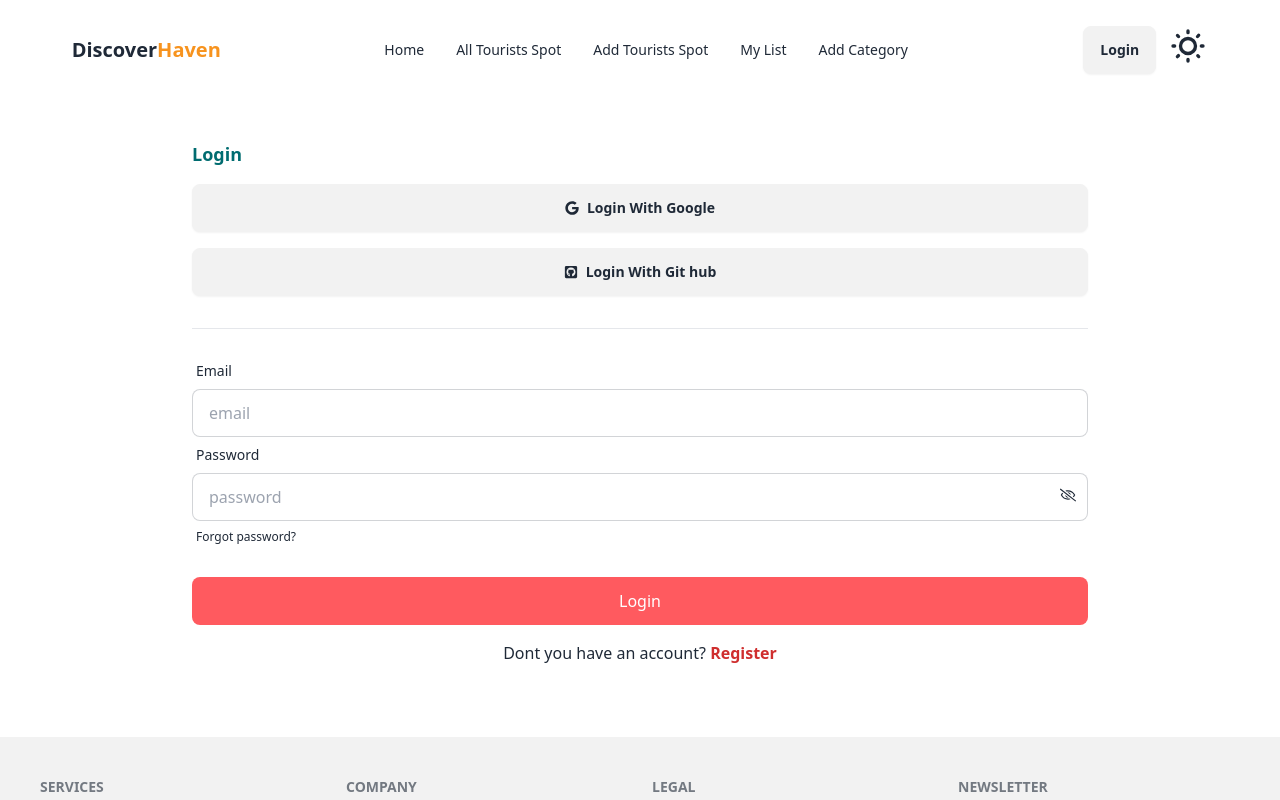
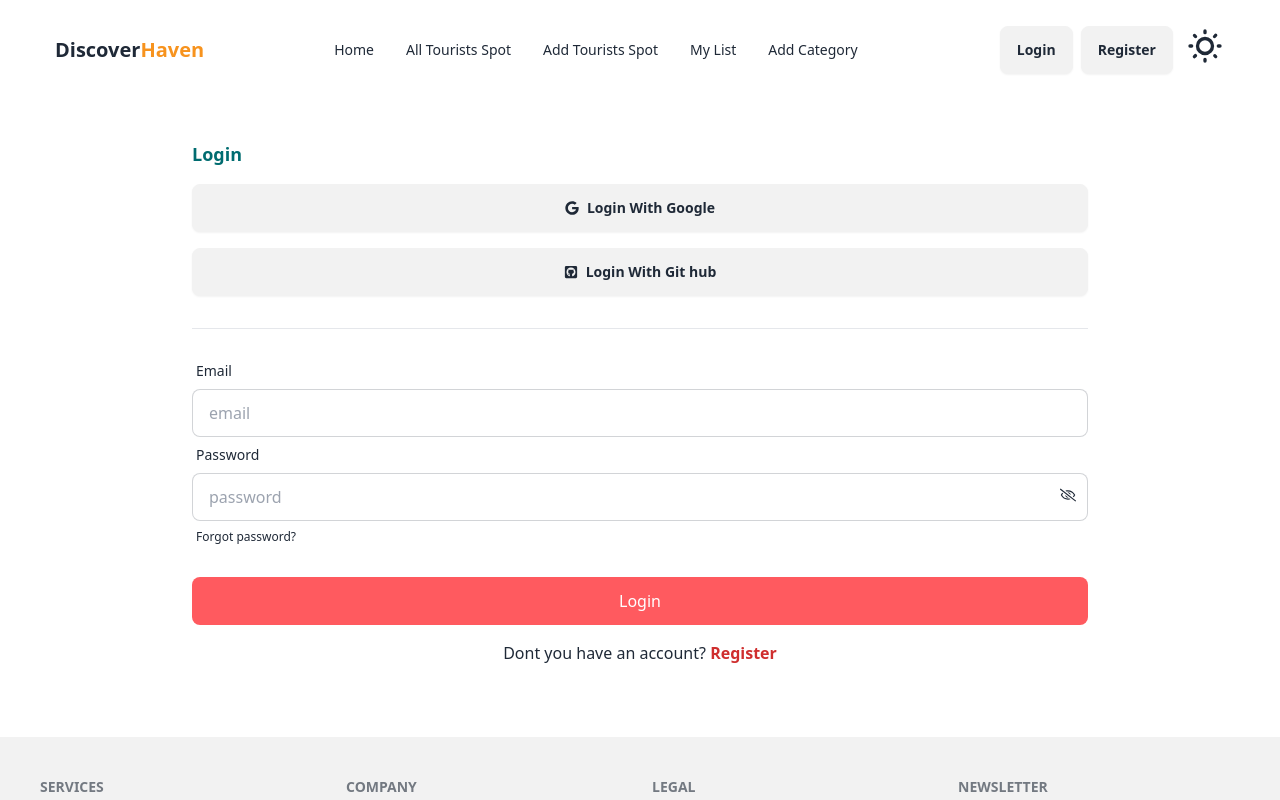
Before and after one commit to w3rashed/tourism-management-system_client, a React (Vite) app: page /login in a window 1280 px wide. Shown: the top 800 px of the page. Built offline with nearby package versions, Linux system fonts and the light colour scheme; no server answers.

Commit message:
All tourist spot bug solve

```diff
--- a/src/Components/AllTouristsSpot/AllTouristsSpot.jsx
+++ b/src/Components/AllTouristsSpot/AllTouristsSpot.jsx
@@ -1,20 +1,12 @@
 import { Helmet } from "react-helmet";
-import { useLoaderData } from "react-router-dom";
 import AllSpotsCard from "./AllSpotsCard";
 import { useState } from "react";
 import { FaSortAlphaDownAlt } from "react-icons/fa";
-import { useEffect } from "react";
+import { useLoaderData } from "react-router-dom";
 
 const AllTouristsSpot = () => {
-  const [data, setData] = useState([]);
-
-  useEffect(() => {
-    fetch("https://discover-haven-server.vercel.app/destinations")
-      .then((res) => res.json())
-      .then((data) => {
-        setData(data);
-      });
-  }, []);
+  const lodedData = useLoaderData();
+  const [data, setData] = useState(lodedData || []);
 
   const handlesortByCost = (e) => {
     console.log(e.target.value);
--- a/src/Components/Shared/Navbar.jsx
+++ b/src/Components/Shared/Navbar.jsx
@@ -174,7 +174,7 @@ const Navbar = () => {
               >
                 {/* dropdown user */}
                 <div className=" rounded-full">
-                  <Link to="/update">
+                  <Link >
                     <div className=" rounded-full ">
                       <img
                         alt="Tailwind CSS Navbar component "
@@ -189,17 +189,22 @@ const Navbar = () => {
                     <li>
                       <a>{user.displayName}</a>
                     </li>
+                    <li>
+                      <button onClick={handleLogOut} className="btn">
+                        Sign Out
+                      </button>
+                    </li>
                   </ul>
                 </div>
               </div>
             )}
           </div>
           <div>
-            {user ? (
-              <button onClick={handleLogOut} className="btn">
-                Sign Out
-              </button>
-            ) : (
+            {!user && (
+              // <button onClick={handleLogOut} className="btn">
+              //   Sign Out
+              // </button>
+              <div className="">
                 <Link
                   to="/login"
                   state={{ from: location?.state?.from }}
@@ -208,6 +213,15 @@ const Navbar = () => {
                 >
                   Login
                 </Link>
+                <Link
+                  to="/register"
+                  state={{ from: location?.state?.from }}
+                  replace
+                  className="btn ml-2"
+                >
+                  Register
+                </Link>
+              </div>
             )}
           </div>
           {/* theme controler */}
```
Lines whose indentation alone changed are shown as unchanged.
